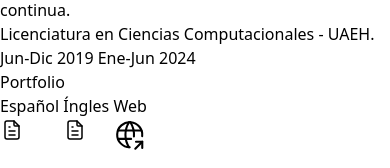
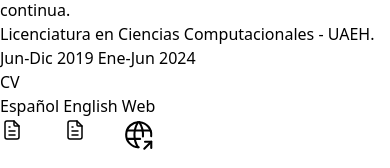
Before and after one commit to CDavidDv/portfolio, an Astro site: page / in a window 390 px wide. Shown: the part 6662-6830 px from the top of the page. Built offline with nearby package versions, Linux system fonts and the light colour scheme; Astro itself is replaced by a stand-in of ours.

Commit message:
title correction CV

```diff
--- a/src/components/Bento.astro
+++ b/src/components/Bento.astro
@@ -76,10 +76,10 @@ h-screen p-8 sm:p-10 text-white">
             <p class=" text-sm font text-end  dark:text-slate-100/90  text-slate-900/80">Jun-Dic 2019 Ene-Jun 2024</p>
         </div>
     </BentoItem>
-    <BentoItem id="portfolio" tittle="Portfolio" class="p-5 col-span-12 sm:row-span-8 sm:col-span-4 md:col-span-4 lg:col-span-6 row-span-12 md:row-span-3 lg:row-span-3 h-full " >
+    <BentoItem id="portfolio" tittle="CV" class="p-5 col-span-12 sm:row-span-8 sm:col-span-4 md:col-span-4 lg:col-span-6 row-span-12 md:row-span-3 lg:row-span-3 h-full " >
         <div id="portfolioContainer" class="">
             <ButtonCV class="mr-2" tittle="Español"></ButtonCV>
-            <ButtonCV class="mr-2" tittle="Íngles"></ButtonCV>
+            <ButtonCV class="mr-2" tittle="English"></ButtonCV>
             <ButtonCV class="mr-2" tittle="Web"></ButtonCV>
         </div>
     </BentoItem>
```
